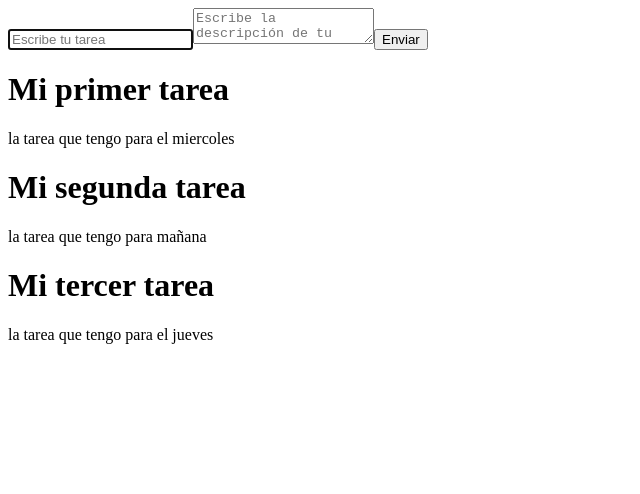
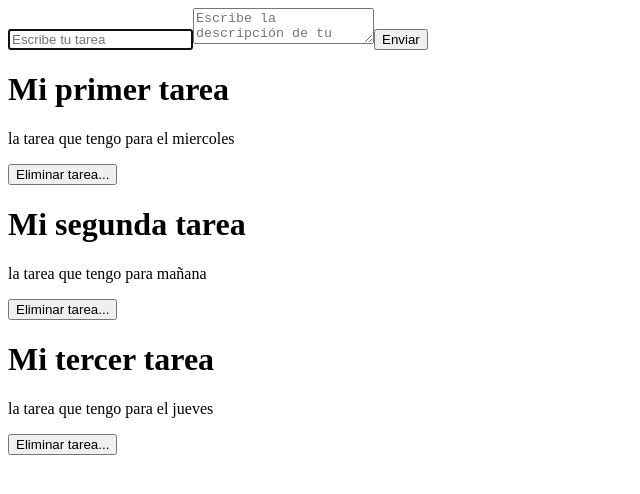
Before and after one commit to Rest02/Task-example, a React (Vite) app: page / in a window 1280 px wide. Shown: the top 494 px of the page, without its empty margins (0-640 px from the left). Built offline with nearby package versions, Linux system fonts and the light colour scheme.

Commit message:
Version con funcion eliminar tarea

```diff
--- a/src/App.jsx
+++ b/src/App.jsx
@@ -19,10 +19,15 @@
     } ])
   }
 
+  function deleteTask(taskId){
+    setTasks(Tasks.filter(task => task.id !== taskId))
+  }
+
+
   return (
     <div>
       <TaskForm createTask = {createTask}/>
-      <ListaTareas tasks = {Tasks}/>
+      <ListaTareas tasks = {Tasks} deleteTask = {deleteTask}/>
     </div>
   );
 }
--- a/src/components/Tasklist.jsx
+++ b/src/components/Tasklist.jsx
@@ -1,10 +1,10 @@
 import TaskCard from "./taskCard"
 
-export function ListaTareas({tasks}) {
+export function ListaTareas({tasks, deleteTask}) {
   return (
     <div>
       {tasks.map((task) => (
-        <TaskCard key={task.id} task={task}/>
+        <TaskCard key={task.id} task={task} deleteTask={deleteTask}/>
       ))}
     </div>
   );
--- a/src/components/taskCard.jsx
+++ b/src/components/taskCard.jsx
@@ -1,8 +1,11 @@
-function TaskCard({task}) {
+function TaskCard({task, deleteTask}) {
   return (
     <div key={task.id}>
       <h1>{task.titulo}</h1>
       <p>{task.descripcion}</p>
+      <button onClick={() => deleteTask(task.id)}>
+        Eliminar tarea...
+      </button>
     </div>
   );
 }
```
